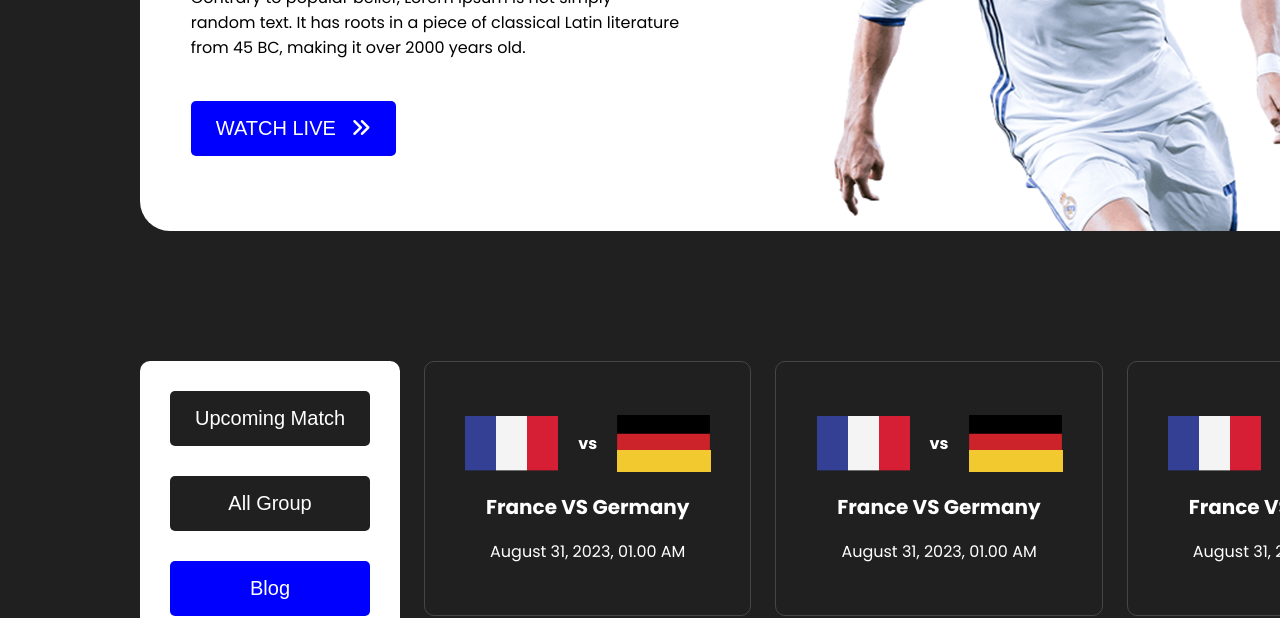
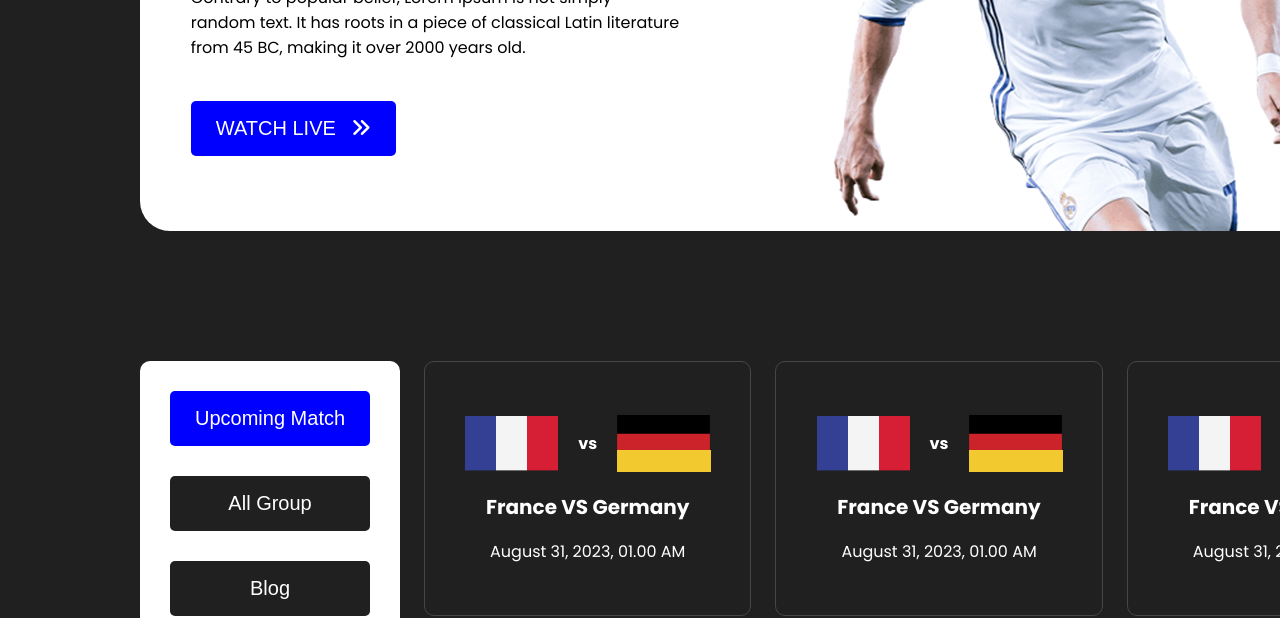
Before and after one commit to RahadArzu/world-of-football, a plain HTML site: page upcoming-page.html in a window 1280 px wide. Shown: the part 346-964 px from the top of the page. Drawn offline with Linux system fonts and the light colour scheme.

Commit message:
correction

```diff
--- a/upcoming-page.html
+++ b/upcoming-page.html
@@ -7,6 +7,7 @@
     <title>Upcoming Matches</title>
     <script src="https://kit.fontawesome.com/f88b35719c.js" crossorigin="anonymous"></script>
     <link rel="stylesheet" href="upcoming.css">
+    <link rel="shortcut icon" href="images/cr7.png" type="image/x-icon">
 </head>
 <body>
     <header>
@@ -22,7 +23,7 @@
         </div>
     </header>
     <aside>
-        <button class="button btn-gap">Upcoming Match</button>
+        <button class="button btn-gap" id="upcoming-match">Upcoming Match</button>
         <button class="button btn-gap">All Group</button>
         <a href="index.html"><button class="button upcoming-blog">Blog</button></a>
     </aside>
--- a/upcoming.css
+++ b/upcoming.css
@@ -63,7 +63,11 @@ footer{
 	text-transform: uppercase;
 	transition: all 500ms;
 }
+#upcoming-match{
+    background-color: blue;
+}
 .upcoming-blog{
+    background-color: #202020;
     padding: 16px 80px;
 }
 .fa-angles-right{
```
